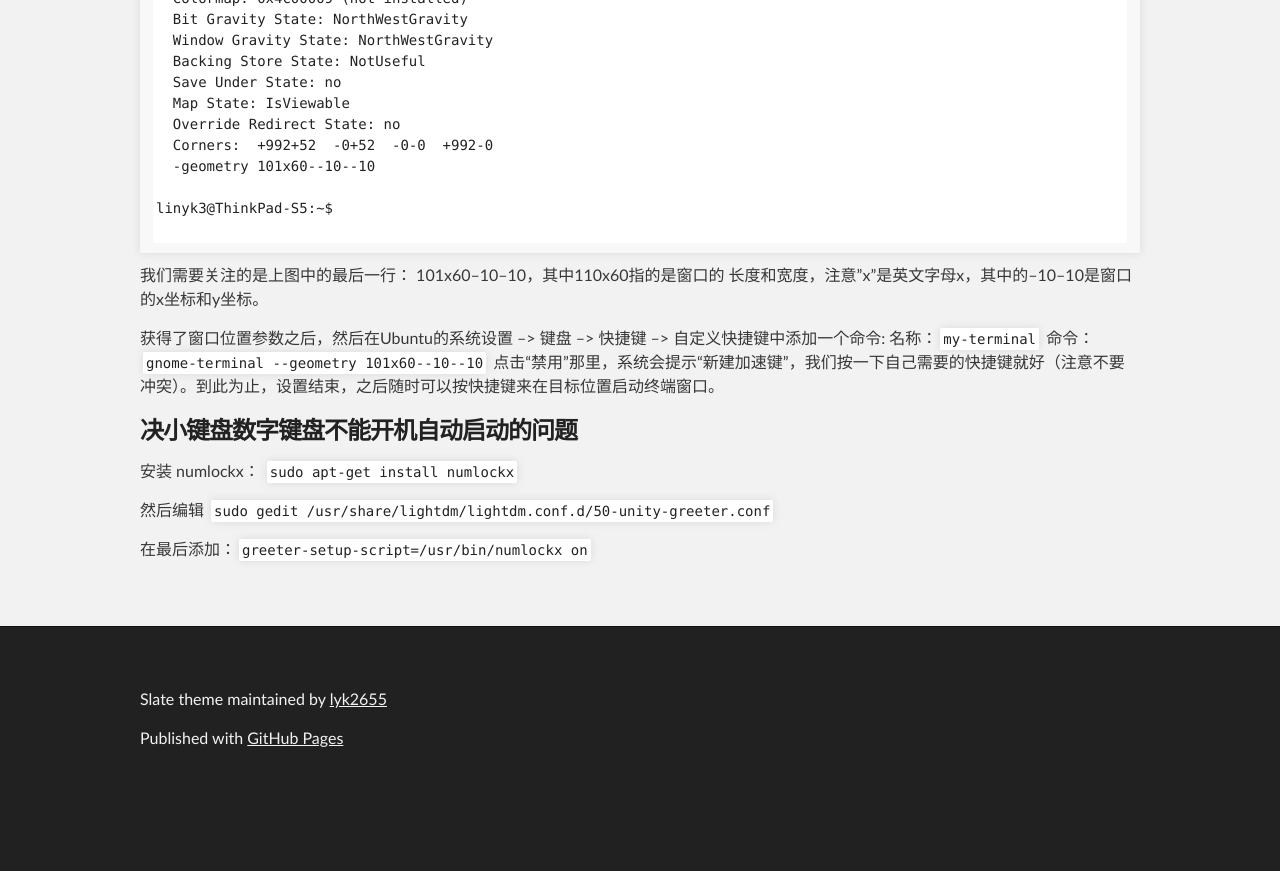
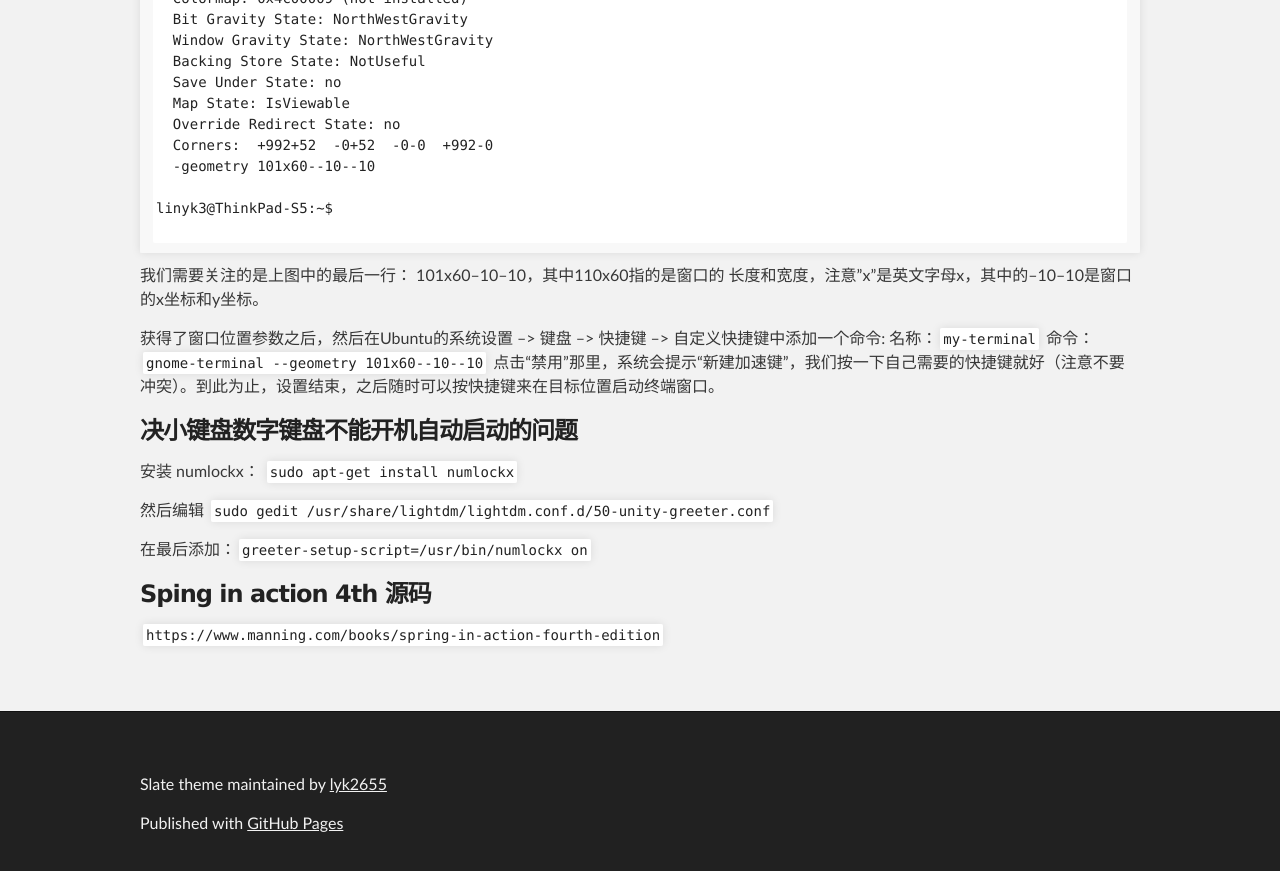
Before and after one commit to lyk2655/hello-world, a Jekyll site: the page built from index.md, in a window 1280 px wide and 900 px high, scrolled down 1291 px. Shown: the top 871 px of the window. Built offline with Jekyll 4.4.1, drawn with Linux system fonts in a browser that asks for light colours; our own code applies the rules of GitHub Pages for plain Markdown files; before the commit the page ends 2106 px from its top, so only the background shows below that.

Commit message:
spring in action 4th 源码

```diff
--- a/index.md
+++ b/index.md
@@ -77,3 +77,6 @@ linyk3@ThinkPad-S5:~$
 然后编辑 `sudo gedit /usr/share/lightdm/lightdm.conf.d/50-unity-greeter.conf`
 
 在最后添加：`greeter-setup-script=/usr/bin/numlockx on`
+
+### Sping in action 4th 源码
+`https://www.manning.com/books/spring-in-action-fourth-edition`
```
